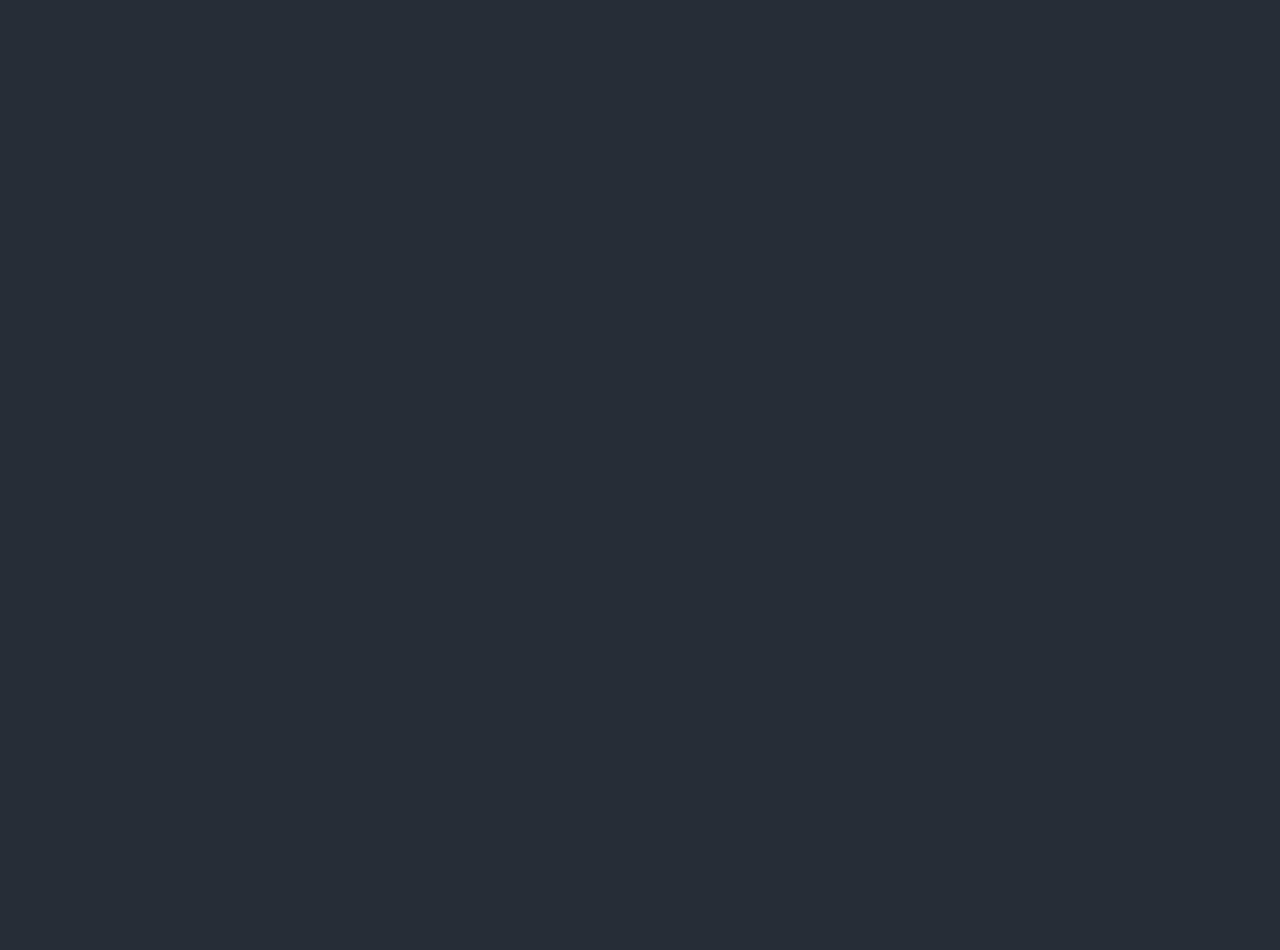
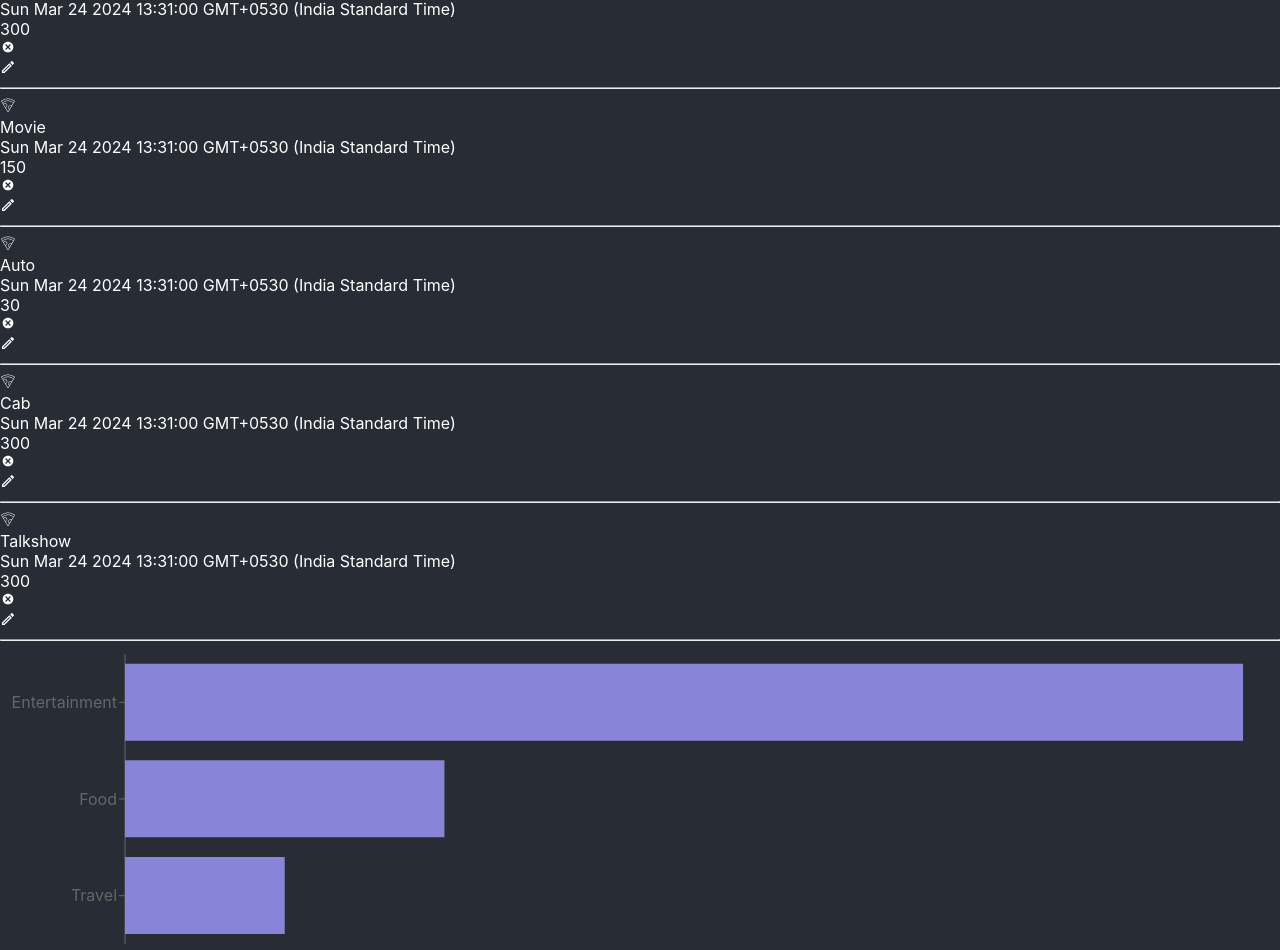
Before and after one commit to YogeshBaisla/Expense-Tracker, a React (Create React App) app: page / in a window 1280 px wide. Shown: the part 593-1543 px from the top of the page. Before the commit the page ends 800 px from the top, so only its background shows below. Built offline with nearby package versions, Linux system fonts and the light colour scheme.

Commit message:
Created Top Expense Component

```diff
--- a/package.json
+++ b/package.json
@@ -6,8 +6,11 @@
     "@testing-library/jest-dom": "^5.17.0",
     "@testing-library/react": "^13.4.0",
     "@testing-library/user-event": "^13.5.0",
+    "notistack": "^3.0.1",
     "react": "^18.2.0",
     "react-dom": "^18.2.0",
+    "react-icons": "^5.0.1",
+    "react-modal": "^3.16.1",
     "react-scripts": "5.0.1",
     "recharts": "^2.12.3",
     "web-vitals": "^2.1.4"
--- a/src/Component/HomePage/HomePage.jsx
+++ b/src/Component/HomePage/HomePage.jsx
@@ -3,6 +3,8 @@ import style from "./HomePage.module.css"
 import Wallet from "../Wallet/Wallet";
 import Expense from "../Expense/Expense";
 import ExpenseChart from "../ExpenseChart/ExpenseChart";
+import Transaction from "../Transaction/Transaction";
+import TopExpense from "../TopExpense/TopExpense";
 
 export default function HomePage(){
     return(<div className={style.Container}>
@@ -13,9 +15,9 @@ export default function HomePage(){
                 <div><Expense/></div>
                 <div><ExpenseChart/></div>
             </div>
-            <div> div 2
-            <div>2.1</div>
-            <div>2.2</div>
+            <div>
+            <div><Transaction/></div>
+            <div><TopExpense/></div>
             </div>
 
         </div>
--- a/src/Component/TopExpense/TopExpense.jsx
+++ b/src/Component/TopExpense/TopExpense.jsx
@@ -0,0 +1,29 @@
+import React from "react";
+import { BarChart, Bar, XAxis, YAxis, ResponsiveContainer } from 'recharts';
+
+export default function TopExpense(){
+    const data01 = [
+        { name: "Food", value: 100, color: "#A000FF" },
+        { name: "Entertainment", value: 350, color: "#FF9304" },
+        { name: "Travel", value: 50, color: "#FDE006" }
+    ];
+
+    data01.sort((obj1, obj2) => {
+        return obj2.value - obj1.value;
+    });
+
+    return (
+        <div className="bar-chart-container">
+            <ResponsiveContainer width="100%" height={300}>
+                <BarChart
+                    data={data01}
+                    layout="vertical"
+                >
+                    <XAxis type="number" hide />
+                    <YAxis type="category" dataKey="name" width={120} />
+                    <Bar dataKey="value" fill="#8884d8" />
+                </BarChart>
+            </ResponsiveContainer>
+        </div>
+    );
+}
--- a/src/Component/Transaction/Transaction.jsx
+++ b/src/Component/Transaction/Transaction.jsx
@@ -0,0 +1,65 @@
+import React from "react";
+import style from "./Transaction.module.css"
+import { PiPizzaThin } from "react-icons/pi";
+import { MdOutlineModeEditOutline } from "react-icons/md";
+import { TiDelete } from "react-icons/ti";
+
+
+export default function Transaction(){
+    const transactions = [{
+     title:"Samosa",
+     category :"Food",
+     date : "Sun Mar 24 2024 13:31:00 GMT+0530 (India Standard Time)",
+     price : 300
+    },
+    {
+        title:"Piza",
+        category :"Food",
+        date : "Sun Mar 24 2024 13:31:00 GMT+0530 (India Standard Time)",
+        price : 300
+       },
+       {
+        title:"Movie",
+        category :"Entertainement",
+        date : "Sun Mar 24 2024 13:31:00 GMT+0530 (India Standard Time)",
+        price : 150
+       },
+       {
+        title:"Auto",
+        category :"Travel",
+        date : "Sun Mar 24 2024 13:31:00 GMT+0530 (India Standard Time)",
+        price : 30
+       },
+       {
+        title:"Cab",
+        category :"Travel",
+        date : "Sun Mar 24 2024 13:31:00 GMT+0530 (India Standard Time)",
+        price : 300
+       },
+       {
+        title:"Talkshow",
+        category :"Entertainment",
+        date : "Sun Mar 24 2024 13:31:00 GMT+0530 (India Standard Time)",
+        price : 300
+       },
+]
+    return(<div>
+<h1>Recent Transaction</h1>
+        <div>
+            {transactions.map((entry,index)=>(<div key={index}><div>
+                <div >
+                <PiPizzaThin />
+                <div>
+                <div>{entry.title}</div>
+                <div>{entry.date}</div>
+                </div>
+                </div>
+                <div>
+                    <div>{entry.price}</div>
+                    <div><TiDelete /></div>
+                    <div><MdOutlineModeEditOutline /></div>
+                </div>
+                </div><hr/></div>))}
+        </div>
+    </div>)
+}
```
Also changed, not shown: 1 other file (tests, documents, lock files or other folders).
